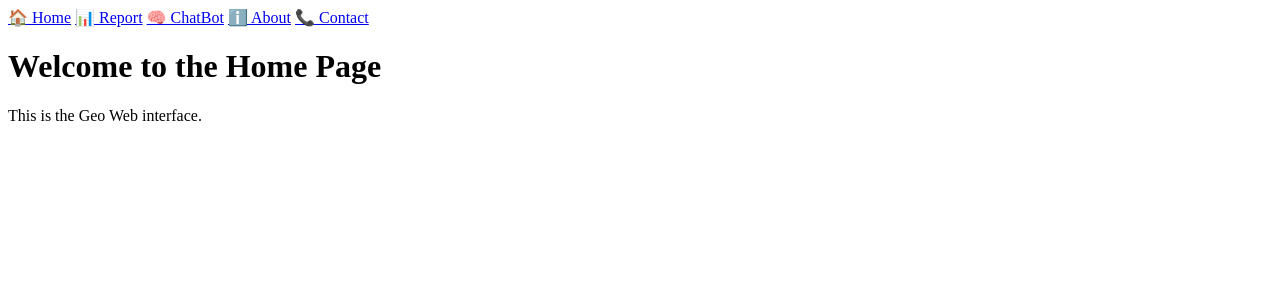
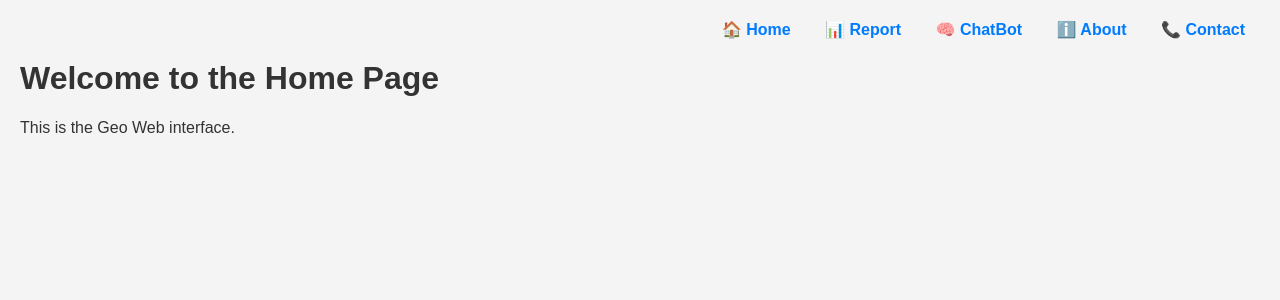
Before and after one commit to zafariabbas68/Geo_web, a Flask app: page / in a window 1280 px wide. Shown: the top 300 px of the page. Run offline with Flask 3, Linux system fonts and the light colour scheme.

Commit message:
Your message here

```diff
--- a/static/style.css
+++ b/static/style.css
@@ -1 +1,44 @@
-aa
+/* General body style */
+body {
+    font-family: Arial, sans-serif;
+    background-color: #f4f4f4;
+    margin: 20px;
+    color: #333;
+}
+
+/* Navigation menu style */
+nav {
+    text-align: right;
+    margin-bottom: 20px;
+}
+
+nav a {
+    text-decoration: none;
+    color: #007BFF;
+    font-weight: bold;
+    padding: 10px 15px;
+    border-radius: 5px;
+    transition: background-color 0.3s, color 0.3s;
+}
+
+nav a:hover {
+    background-color: #007BFF;
+    color: white;
+}
+
+/* Header style */
+header {
+    text-align: center;
+    padding: 20px;
+    background-color: #007BFF;
+    color: white;
+}
+
+/* Section style */
+section {
+    margin-bottom: 20px;
+    padding: 15px;
+    background-color: white;
+    border-radius: 5px;
+    box-shadow: 0 0 10px rgba(0, 0, 0, 0.1);
+}
```
